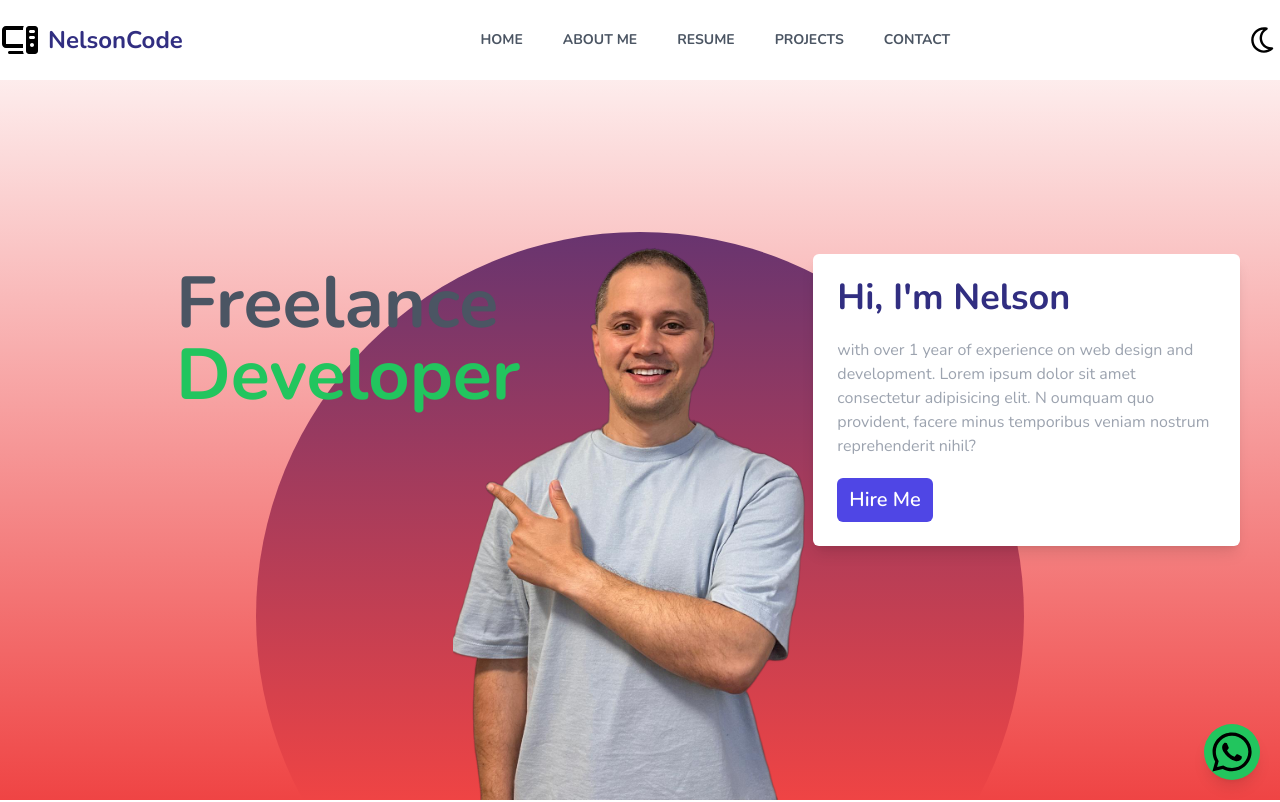
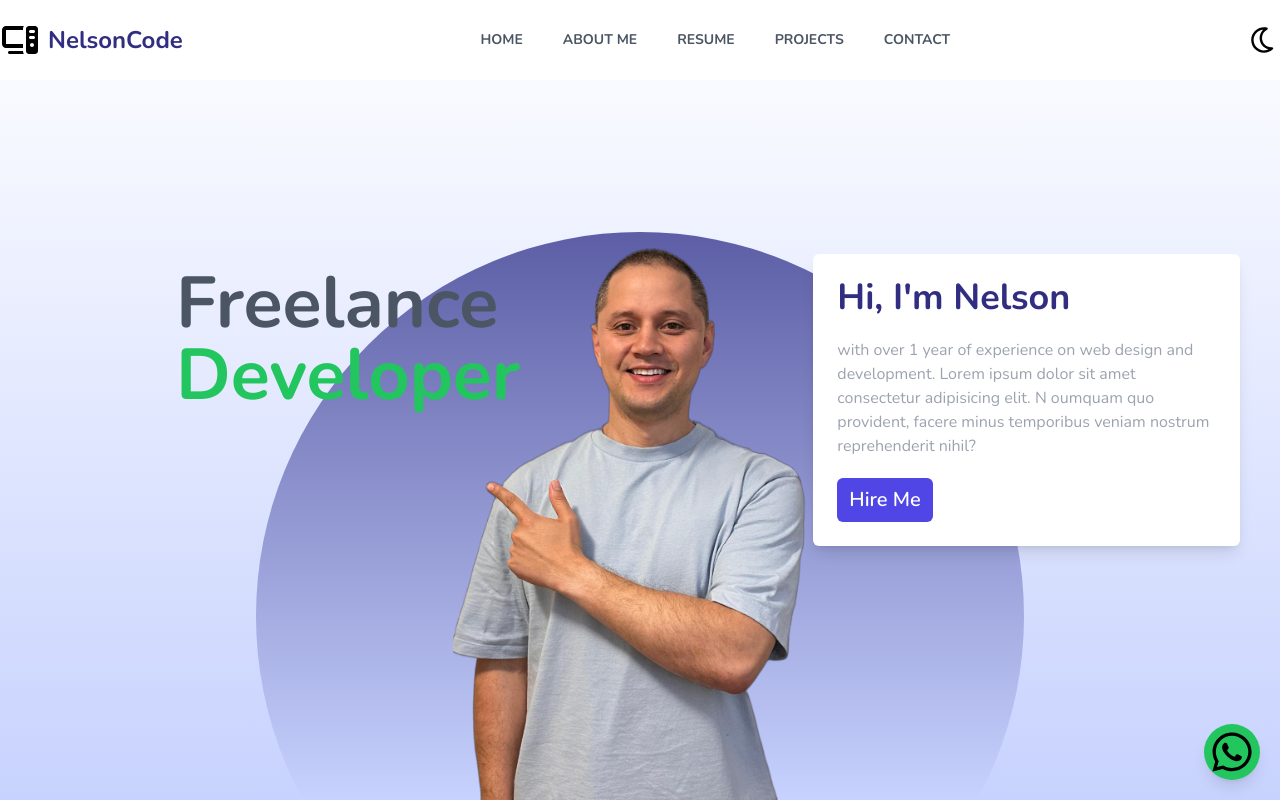
Before and after one commit to baltimorewhite/AT3_PROJ_Final_Projet, a website: page index.html in a window 1280 px wide. Shown: the top 802 px of the page. Drawn offline with nearby package versions, Linux system fonts and the light colour scheme; files whose address does not match are found by name.

Commit message:
feat(home) change corporative colour backgraund

```diff
--- a/index.html
+++ b/index.html
@@ -46,7 +46,7 @@
 
 
                                                         <!-- content intro -->
-    <section class="h-screen bg-gradient-to-t from-red-500 dark:from-slate-800 dark:to-slate-900 relative overflow-hidden">
+    <section class="h-screen bg-gradient-to-t from-indigo-200 dark:from-slate-800 dark:to-slate-900 relative overflow-hidden">
 
          <!-- image and text -->
       <img class="absolute bottom-0 left-0 right-0 mx-auto h-5/6 object-cover" src="assets/img/man.png" alt="devPicture"/>
```
Also changed, not shown: src/styles.css.
